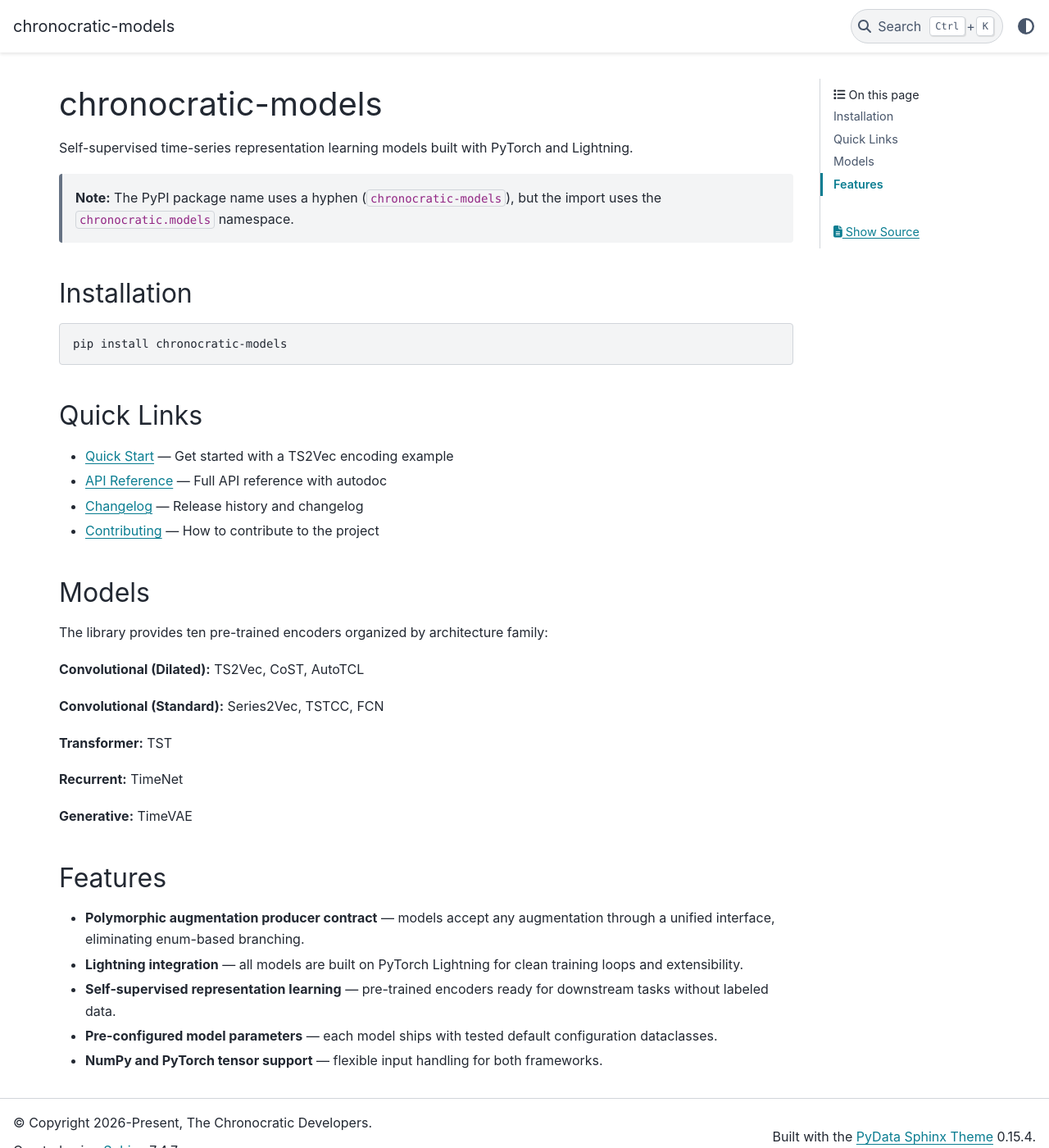
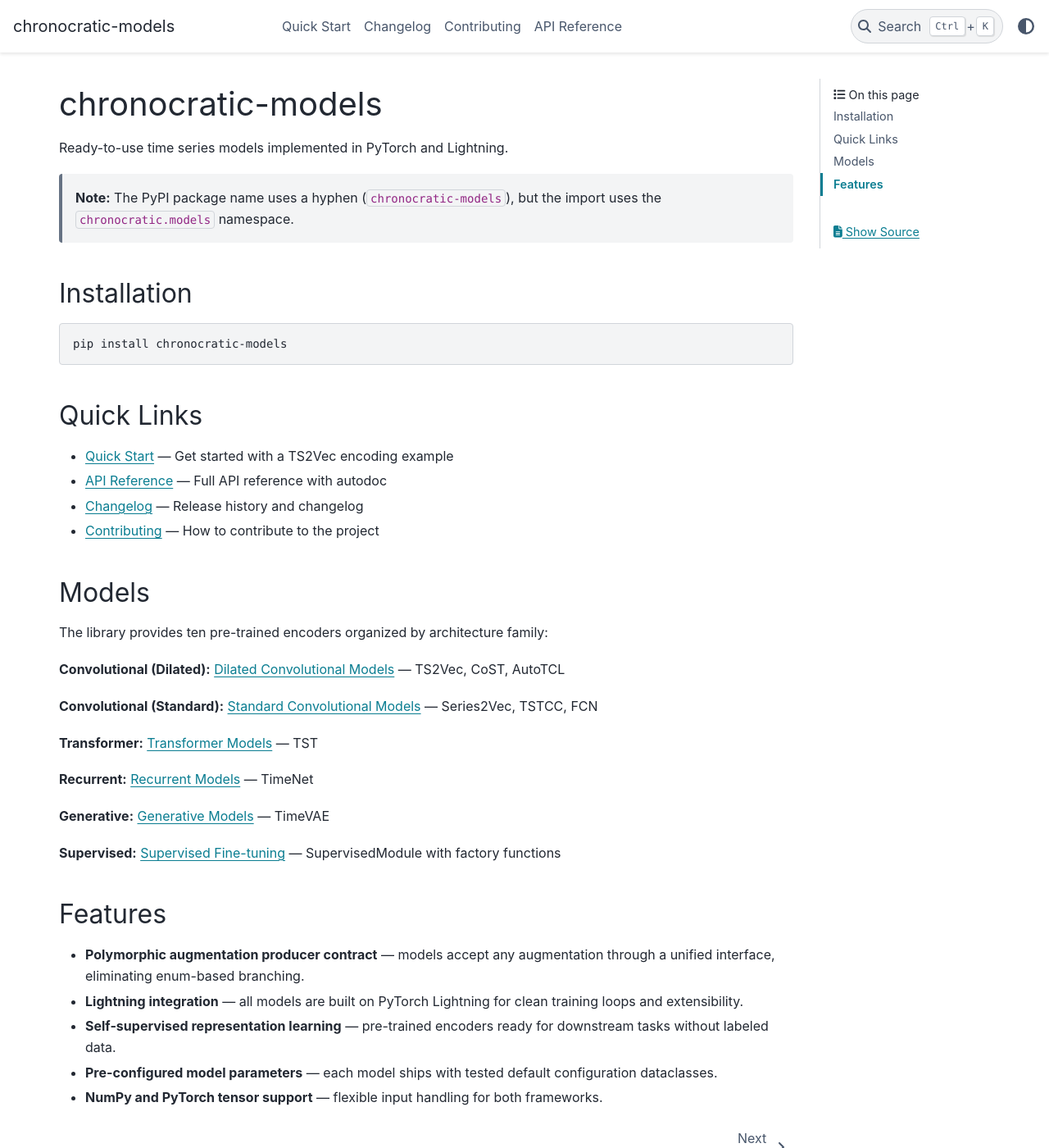
Before and after one commit to chronocratic/chronocratic-models, a Sphinx documentation site: the page built from docs/index.md, in a window 1280 px wide and 1400 px high. Shown: the whole window at 82% size. Built offline with Sphinx 7.4.7 and the PyData theme 0.15.4, drawn with Linux system fonts in a browser that asks for light colours; the version number could not be read and is left out.

Commit message:
docs: expand API reference with per-family autodoc pages
- Add 10 API pages: conv_dilated, conv_standard, transformer,
  recurrent, generative, augmentation, supervised, distances,
  layers, mixins
- Remove monolithic api/models.md
- Update api/index.md toctree with grouped sections
- Update subtitle to 'Ready-to-use time series models'
- Link model families to API pages in index.md
- Fix quickstart link

````diff
--- a/docs/api/models.md
+++ /dev/null
@@ -1,6 +0,0 @@
-# Models
-
-```{automodule} chronocratic.models
-:members:
-:member-order: bysource
-```
--- a/docs/index.md
+++ b/docs/index.md
@@ -1,6 +1,6 @@
 # chronocratic-models
 
-Self-supervised time-series representation learning models built with PyTorch and Lightning.
+Ready-to-use time series models implemented in PyTorch and Lightning.
 
 > **Note:** The PyPI package name uses a hyphen (`chronocratic-models`), but the import uses the `chronocratic.models` namespace.
 
@@ -21,15 +21,17 @@ pip install chronocratic-models
 
 The library provides ten pre-trained encoders organized by architecture family:
 
-**Convolutional (Dilated):** TS2Vec, CoST, AutoTCL
+**Convolutional (Dilated):** [](api/conv_dilated) — TS2Vec, CoST, AutoTCL
 
-**Convolutional (Standard):** Series2Vec, TSTCC, FCN
+**Convolutional (Standard):** [](api/conv_standard) — Series2Vec, TSTCC, FCN
 
-**Transformer:** TST
+**Transformer:** [](api/transformer) — TST
 
-**Recurrent:** TimeNet
+**Recurrent:** [](api/recurrent) — TimeNet
 
-**Generative:** TimeVAE
+**Generative:** [](api/generative) — TimeVAE
+
+**Supervised:** [](api/supervised) — SupervisedModule with factory functions
 
 ## Features
 
@@ -38,3 +40,13 @@ The library provides ten pre-trained encoders organized by architecture family:
 - **Self-supervised representation learning** — pre-trained encoders ready for downstream tasks without labeled data.
 - **Pre-configured model parameters** — each model ships with tested default configuration dataclasses.
 - **NumPy and PyTorch tensor support** — flexible input handling for both frameworks.
+
+```{toctree}
+:maxdepth: 2
+:hidden:
+
+quickstart
+changelog
+contributing
+api/index
+```
````
Also changed, not shown: docs/api/augmentation.md (added, +53 -0 lines), docs/api/conv_dilated.md (added, +46 -0 lines), docs/api/conv_standard.md (added, +45 -0 lines), docs/api/distances.md (added, +13 -0 lines), docs/api/generative.md (added, +21 -0 lines), docs/api/index.md (+19 -1 lines), docs/api/layers.md (added, +9 -0 lines), docs/api/mixins.md (added, +23 -0 lines), docs/api/recurrent.md (added, +17 -0 lines), docs/api/supervised.md (added, +23 -0 lines), docs/api/transformer.md (added, +17 -0 lines), docs/quickstart.md (+1 -1 lines).
